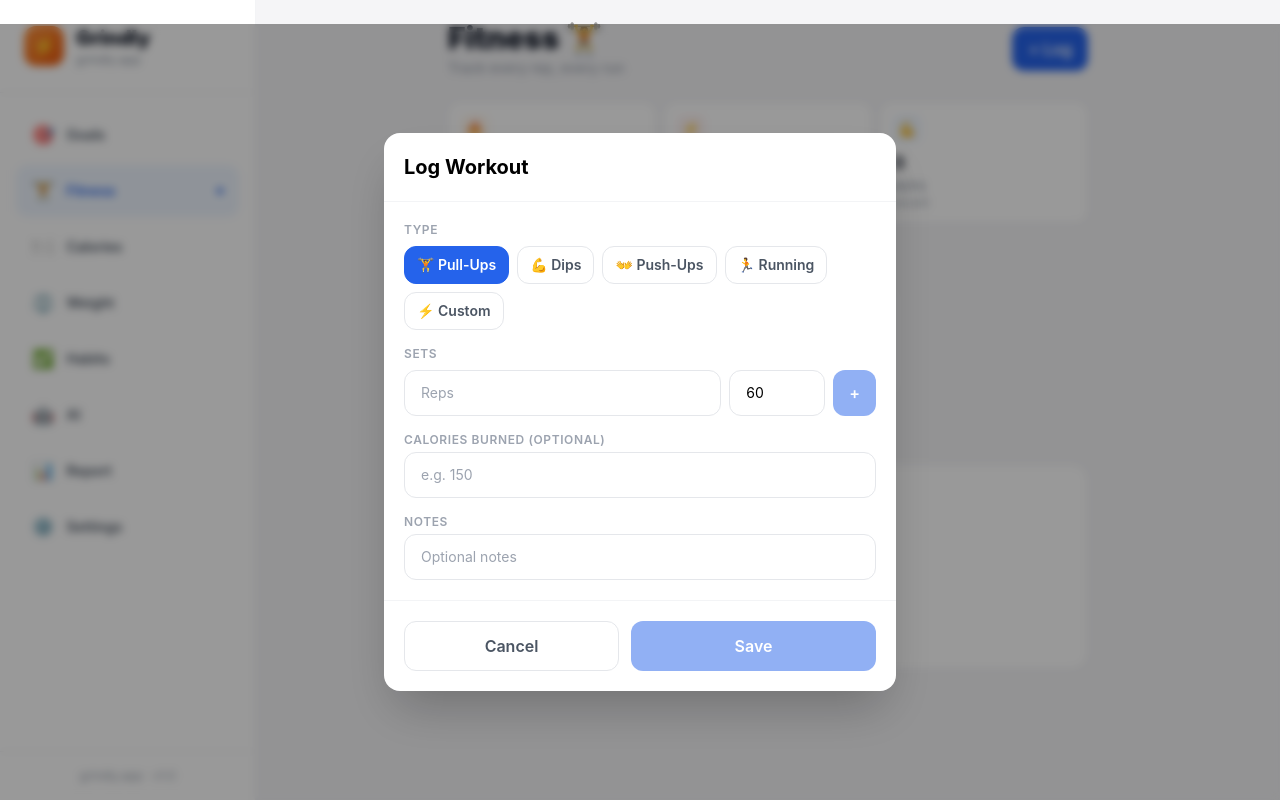
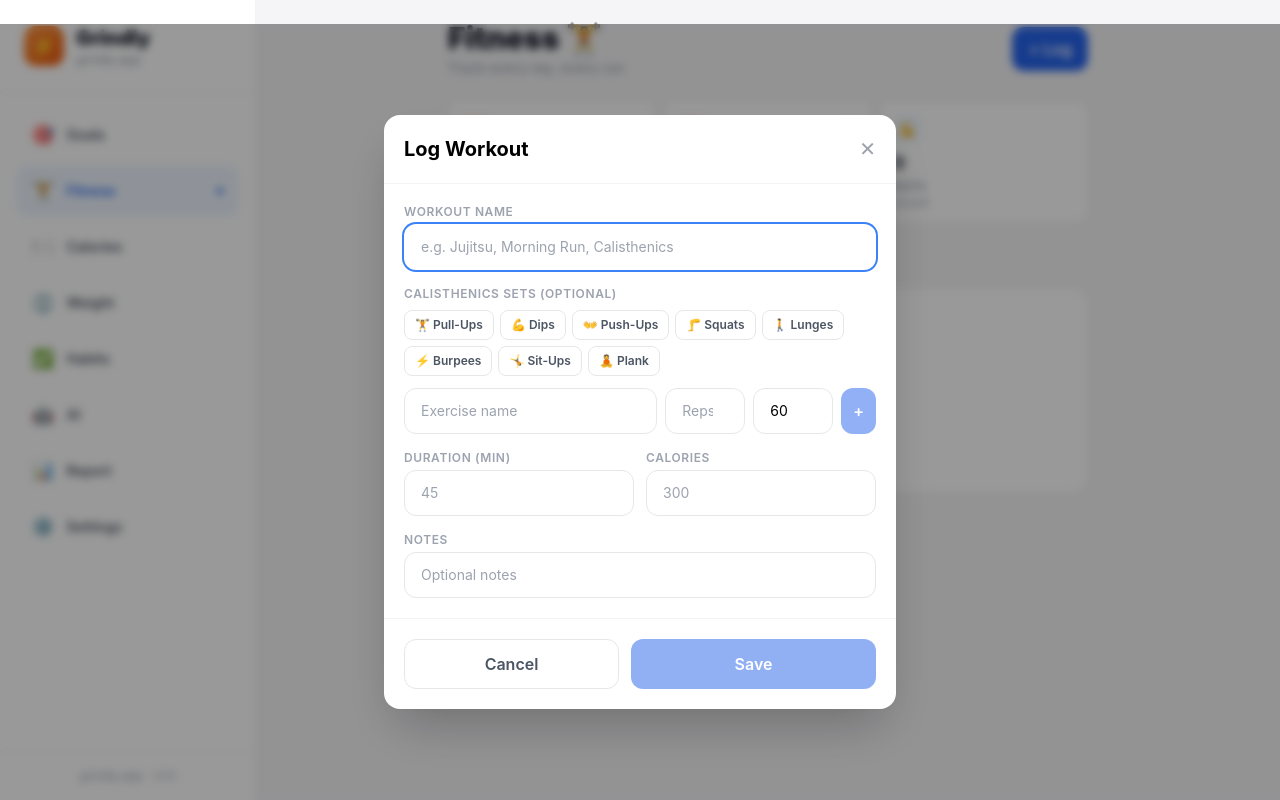
Before and after one commit to aminayawork-tech/Grindly, a Next.js app in the folder web/: page /fitness in a window 1280 px wide. Both pictures are taken after a click on the button "+ Log". Built offline with nearby package versions, Linux system fonts and the light colour scheme.

Commit message:
feat(fitness): free-text workout names, calisthenics presets for sets

```diff
--- a/web/app/fitness/page.tsx
+++ b/web/app/fitness/page.tsx
@@ -2,65 +2,101 @@
 
 import { useState } from 'react';
 import { useStore } from '@/lib/store';
-import { WorkoutSession, WorkoutSet } from '@/lib/types';
+import { WorkoutSession } from '@/lib/types';
 import { nanoid, formatDuration, formatDate } from '@/lib/utils';
 import StatCard from '@/components/StatCard';
 
-const WORKOUT_TYPES = [
-  { id: 'pullUps', label: 'Pull-Ups', emoji: '🏋️' },
-  { id: 'dips', label: 'Dips', emoji: '💪' },
-  { id: 'pushUps', label: 'Push-Ups', emoji: '👐' },
-  { id: 'running', label: 'Running', emoji: '🏃' },
-  { id: 'custom', label: 'Custom', emoji: '⚡' },
-] as const;
+const CALISTHENICS_PRESETS = [
+  { label: 'Pull-Ups', emoji: '🏋️' },
+  { label: 'Dips', emoji: '💪' },
+  { label: 'Push-Ups', emoji: '👐' },
+  { label: 'Squats', emoji: '🦵' },
+  { label: 'Lunges', emoji: '🚶' },
+  { label: 'Burpees', emoji: '⚡' },
+  { label: 'Sit-Ups', emoji: '🤸' },
+  { label: 'Plank', emoji: '🧘' },
+];
+
+interface SetEntry {
+  id: string;
+  exercise: string;
+  reps: number;
+  restSeconds: number;
+}
+
+function workoutEmoji(name: string): string {
+  const n = name.toLowerCase();
+  if (n.includes('run') || n.includes('jog')) return '🏃';
+  if (n.includes('jiu') || n.includes('jujitsu') || n.includes('bjj') || n.includes('martial') || n.includes('grappl')) return '🥋';
+  if (n.includes('box')) return '🥊';
+  if (n.includes('swim')) return '🏊';
+  if (n.includes('bike') || n.includes('cycl')) return '🚴';
+  if (n.includes('yoga')) return '🧘';
+  if (n.includes('pull')) return '🏋️';
+  if (n.includes('push')) return '👐';
+  if (n.includes('dip')) return '💪';
+  return '⚡';
+}
 
 export default function FitnessPage() {
   const store = useStore();
   const [showLog, setShowLog] = useState(false);
-  const [workoutType, setWorkoutType] = useState<WorkoutSession['type']>('pullUps');
-  const [sets, setSets] = useState<WorkoutSet[]>([]);
+  const [workoutName, setWorkoutName] = useState('');
+  const [sets, setSets] = useState<SetEntry[]>([]);
+  const [activeExercise, setActiveExercise] = useState('');
   const [repsInput, setRepsInput] = useState('');
   const [restInput, setRestInput] = useState('60');
-  const [distance, setDistance] = useState('');
-  const [pace, setPace] = useState('');
+  const [durationInput, setDurationInput] = useState('');
   const [calories, setCalories] = useState('');
   const [notes, setNotes] = useState('');
-  const [startTime] = useState(Date.now());
 
-  const isRunning = workoutType === 'running';
+  function selectPreset(label: string) {
+    setActiveExercise(label);
+    setRepsInput('');
+  }
 
   function addSet() {
     const reps = parseInt(repsInput);
-    if (!reps) return;
-    setSets(s => [...s, { id: nanoid(), reps, restSeconds: parseInt(restInput) || 60 }]);
+    const exercise = activeExercise.trim();
+    if (!reps || !exercise) return;
+    setSets(s => [...s, { id: nanoid(), exercise, reps, restSeconds: parseInt(restInput) || 60 }]);
     setRepsInput('');
   }
 
   function saveWorkout() {
-    const duration = Math.round((Date.now() - startTime) / 1000);
     const session: WorkoutSession = {
       id: nanoid(),
-      type: workoutType,
+      name: workoutName.trim() || 'Workout',
+      type: 'custom',
       date: new Date().toISOString(),
-      sets,
+      sets: sets.map(s => ({ id: s.id, exercise: s.exercise, reps: s.reps, restSeconds: s.restSeconds })),
       notes,
-      duration,
+      duration: (parseInt(durationInput) || 0) * 60,
       calories: parseFloat(calories) || 0,
-      distance: parseFloat(distance) || 0,
-      pace: parseFloat(pace) || 0,
     };
     store.addWorkout(session);
+    resetForm();
+  }
+
+  function resetForm() {
     setShowLog(false);
+    setWorkoutName('');
     setSets([]);
+    setActiveExercise('');
     setRepsInput('');
     setRestInput('60');
-    setDistance('');
-    setPace('');
+    setDurationInput('');
     setCalories('');
     setNotes('');
   }
 
-  const canSave = isRunning ? !!(parseFloat(distance) || parseFloat(calories)) : sets.length > 0;
+  function getLabel(w: WorkoutSession): string {
+    if (w.name) return w.name;
+    const legacyMap: Record<string, string> = {
+      pullUps: 'Pull-Ups', dips: 'Dips', pushUps: 'Push-Ups', running: 'Running', custom: 'Workout',
+    };
+    return legacyMap[w.type] ?? 'Workout';
+  }
 
   const weeklyWorkouts = store.weeklyWorkoutCount();
   const totalCalories = store.workouts.slice(0, 7).reduce((s, w) => s + w.calories, 0);
@@ -82,24 +118,6 @@ export default function FitnessPage() {
         <StatCard label="Reps" value={`${totalReps}`} subtitle="recent" emoji="💪" color="blue" compact />
       </div>
 
-      {/* Quick log buttons */}
-      <div>
-        <h2 className="section-title mb-3">Quick Log</h2>
-        <div className="flex gap-3 overflow-x-auto pb-1">
-          {WORKOUT_TYPES.map(t => (
-            <button
-              key={t.id}
-              onClick={() => { setWorkoutType(t.id as WorkoutSession['type']); setShowLog(true); }}
-              className="card-sm flex-shrink-0 flex flex-col items-center gap-2 w-20 hover:shadow-md transition-all active:scale-95"
-            >
-              <span className="text-3xl">{t.emoji}</span>
-              <span className="text-xs font-semibold text-gray-700 text-center leading-tight">{t.label}</span>
-            </button>
-          ))}
-        </div>
-      </div>
-
-      {/* Recent workouts */}
       <div>
         <h2 className="section-title mb-3">Recent Workouts</h2>
         {store.workouts.length === 0 ? (
@@ -111,23 +129,22 @@ export default function FitnessPage() {
         ) : (
           <div className="space-y-3">
             {store.workouts.slice(0, 15).map(w => {
-              const t = WORKOUT_TYPES.find(x => x.id === w.type);
-              const totalReps = w.sets.reduce((s, x) => s + x.reps, 0);
+              const label = getLabel(w);
+              const repCount = w.sets.reduce((s, x) => s + x.reps, 0);
               return (
                 <div key={w.id} className="card-sm flex items-center gap-3">
                   <div className="w-10 h-10 bg-orange-50 rounded-xl flex items-center justify-center text-xl flex-shrink-0">
-                    {t?.emoji ?? '⚡'}
+                    {workoutEmoji(label)}
                   </div>
                   <div className="flex-1 min-w-0">
-                    <div className="font-semibold text-gray-900 text-sm">{t?.label ?? 'Custom'}</div>
+                    <div className="font-semibold text-gray-900 text-sm">{label}</div>
                     <div className="text-xs text-gray-400 mt-0.5 truncate">
-                      {w.sets.length > 0 && `${w.sets.length} sets · ${totalReps} reps`}
+                      {w.sets.length > 0 ? `${w.sets.length} sets · ${repCount} reps` : ''}
                       {w.distance ? ` · ${w.distance.toFixed(2)} mi` : ''}
-                      {w.pace ? ` · ${w.pace.toFixed(1)} min/mi` : ''}
                     </div>
                   </div>
                   <div className="text-right flex-shrink-0">
-                    <div className="text-sm font-semibold text-gray-700">{formatDuration(w.duration)}</div>
+                    {w.duration > 0 && <div className="text-sm font-semibold text-gray-700">{formatDuration(w.duration)}</div>}
                     <div className="text-xs text-gray-400">{formatDate(w.date)}</div>
                     {w.calories > 0 && <div className="text-xs text-orange-500 font-medium">{Math.round(w.calories)} kcal</div>}
                   </div>
@@ -138,74 +155,93 @@ export default function FitnessPage() {
         )}
       </div>
 
-      {/* Log Modal */}
       {showLog && (
         <div className="fixed inset-0 bg-black/40 backdrop-blur-sm z-50 flex items-end sm:items-center justify-center p-4">
           <div className="bg-white rounded-2xl w-full max-w-lg shadow-2xl">
-            <div className="p-5 border-b border-gray-100">
+            <div className="p-5 border-b border-gray-100 flex items-center justify-between">
               <h2 className="text-xl font-bold">Log Workout</h2>
+              <button onClick={resetForm} className="text-gray-400 text-xl leading-none">✕</button>
             </div>
             <div className="p-5 space-y-4 max-h-[75vh] overflow-y-auto">
+
+              {/* Free-text workout name */}
               <div>
-                <label className="label mb-2 block">Type</label>
-                <div className="flex gap-2 flex-wrap">
-                  {WORKOUT_TYPES.map(t => (
+                <label className="label mb-1 block">Workout Name</label>
+                <input
+                  autoFocus
+                  className="input"
+                  placeholder="e.g. Jujitsu, Morning Run, Calisthenics"
+                  value={workoutName}
+                  onChange={e => setWorkoutName(e.target.value)}
+                />
+              </div>
+
+              {/* Calisthenics sets with presets */}
+              <div>
+                <label className="label mb-2 block">Calisthenics Sets (optional)</label>
+                <div className="flex flex-wrap gap-1.5 mb-3">
+                  {CALISTHENICS_PRESETS.map(p => (
                     <button
-                      key={t.id}
-                      onClick={() => setWorkoutType(t.id as WorkoutSession['type'])}
-                      className={`px-3 py-2 rounded-xl text-sm font-semibold border transition-all ${workoutType === t.id ? 'bg-blue-600 text-white border-blue-600' : 'border-gray-200 text-gray-600 hover:border-blue-300'}`}
+                      key={p.label}
+                      onClick={() => selectPreset(p.label)}
+                      className={`px-2.5 py-1.5 rounded-lg text-xs font-semibold border transition-all ${
+                        activeExercise === p.label
+                          ? 'bg-blue-600 text-white border-blue-600'
+                          : 'border-gray-200 text-gray-600 hover:border-blue-300'
+                      }`}
                     >
-                      {t.emoji} {t.label}
+                      {p.emoji} {p.label}
                     </button>
                   ))}
                 </div>
-              </div>
-
-              {isRunning ? (
-                <>
-                  <div className="grid grid-cols-2 gap-3">
-                    <div>
-                      <label className="label mb-1 block">Distance (mi)</label>
-                      <input className="input" type="number" step="0.01" placeholder="3.1" value={distance} onChange={e => setDistance(e.target.value)} />
-                    </div>
-                    <div>
-                      <label className="label mb-1 block">Pace (min/mi)</label>
-                      <input className="input" type="number" step="0.1" placeholder="9.5" value={pace} onChange={e => setPace(e.target.value)} />
-                    </div>
-                  </div>
-                  <div>
-                    <label className="label mb-1 block">Calories Burned</label>
-                    <input className="input" type="number" placeholder="320" value={calories} onChange={e => setCalories(e.target.value)} />
-                  </div>
-                </>
-              ) : (
-                <>
-                  <div>
-                    <label className="label mb-2 block">Sets</label>
-                    <div className="flex gap-2 mb-3">
-                      <input className="input" type="number" placeholder="Reps" value={repsInput} onChange={e => setRepsInput(e.target.value)}
-                        onKeyDown={e => e.key === 'Enter' && addSet()} />
-                      <input className="input w-24" type="number" placeholder="Rest (s)" value={restInput} onChange={e => setRestInput(e.target.value)} />
-                      <button onClick={addSet} disabled={!repsInput} className="btn-primary px-4">+</button>
+                <div className="flex gap-2">
+                  <input
+                    className="input flex-1"
+                    placeholder="Exercise name"
+                    value={activeExercise}
+                    onChange={e => setActiveExercise(e.target.value)}
+                  />
+                  <input
+                    className="input w-20"
+                    type="number"
+                    placeholder="Reps"
+                    value={repsInput}
+                    onChange={e => setRepsInput(e.target.value)}
+                    onKeyDown={e => e.key === 'Enter' && addSet()}
+                  />
+                  <input
+                    className="input w-20"
+                    type="number"
+                    placeholder="Rest s"
+                    value={restInput}
+                    onChange={e => setRestInput(e.target.value)}
+                  />
+                  <button onClick={addSet} disabled={!repsInput || !activeExercise} className="btn-primary px-3">+</button>
                 </div>
                 {sets.length > 0 && (
-                      <div className="space-y-2">
+                  <div className="space-y-1.5 mt-3">
                     {sets.map((s, i) => (
-                          <div key={s.id} className="flex items-center justify-between bg-gray-50 rounded-xl px-4 py-2.5">
-                            <span className="font-semibold text-sm text-gray-700">Set {i + 1}</span>
-                            <span className="text-sm text-gray-500">{s.reps} reps · {s.restSeconds}s rest</span>
-                            <button onClick={() => setSets(prev => prev.filter(x => x.id !== s.id))} className="text-red-400 hover:text-red-600 text-sm">✕</button>
+                      <div key={s.id} className="flex items-center gap-2 bg-gray-50 rounded-xl px-3 py-2">
+                        <span className="text-xs text-gray-400 w-5 flex-shrink-0">#{i + 1}</span>
+                        <span className="text-sm font-semibold text-gray-800 flex-1 truncate">{s.exercise}</span>
+                        <span className="text-xs text-gray-500 flex-shrink-0">{s.reps} reps · {s.restSeconds}s</span>
+                        <button onClick={() => setSets(prev => prev.filter(x => x.id !== s.id))} className="text-red-400 text-sm flex-shrink-0">✕</button>
                       </div>
                     ))}
                   </div>
                 )}
               </div>
+
+              <div className="grid grid-cols-2 gap-3">
                 <div>
-                    <label className="label mb-1 block">Calories Burned (optional)</label>
-                    <input className="input" type="number" placeholder="e.g. 150" value={calories} onChange={e => setCalories(e.target.value)} />
+                  <label className="label mb-1 block">Duration (min)</label>
+                  <input className="input" type="number" placeholder="45" value={durationInput} onChange={e => setDurationInput(e.target.value)} />
                 </div>
-                </>
-              )}
+                <div>
+                  <label className="label mb-1 block">Calories</label>
+                  <input className="input" type="number" placeholder="300" value={calories} onChange={e => setCalories(e.target.value)} />
+                </div>
+              </div>
 
               <div>
                 <label className="label mb-1 block">Notes</label>
@@ -213,8 +249,8 @@ export default function FitnessPage() {
               </div>
             </div>
             <div className="p-5 border-t border-gray-100 flex gap-3">
-              <button onClick={() => setShowLog(false)} className="flex-1 py-3 rounded-xl border border-gray-200 font-semibold text-gray-600">Cancel</button>
-              <button onClick={saveWorkout} disabled={!canSave} className="flex-1 btn-primary">Save</button>
+              <button onClick={resetForm} className="flex-1 py-3 rounded-xl border border-gray-200 font-semibold text-gray-600">Cancel</button>
+              <button onClick={saveWorkout} disabled={!workoutName.trim()} className="flex-1 btn-primary">Save</button>
             </div>
           </div>
         </div>
```
Lines whose indentation alone changed are shown as unchanged.
